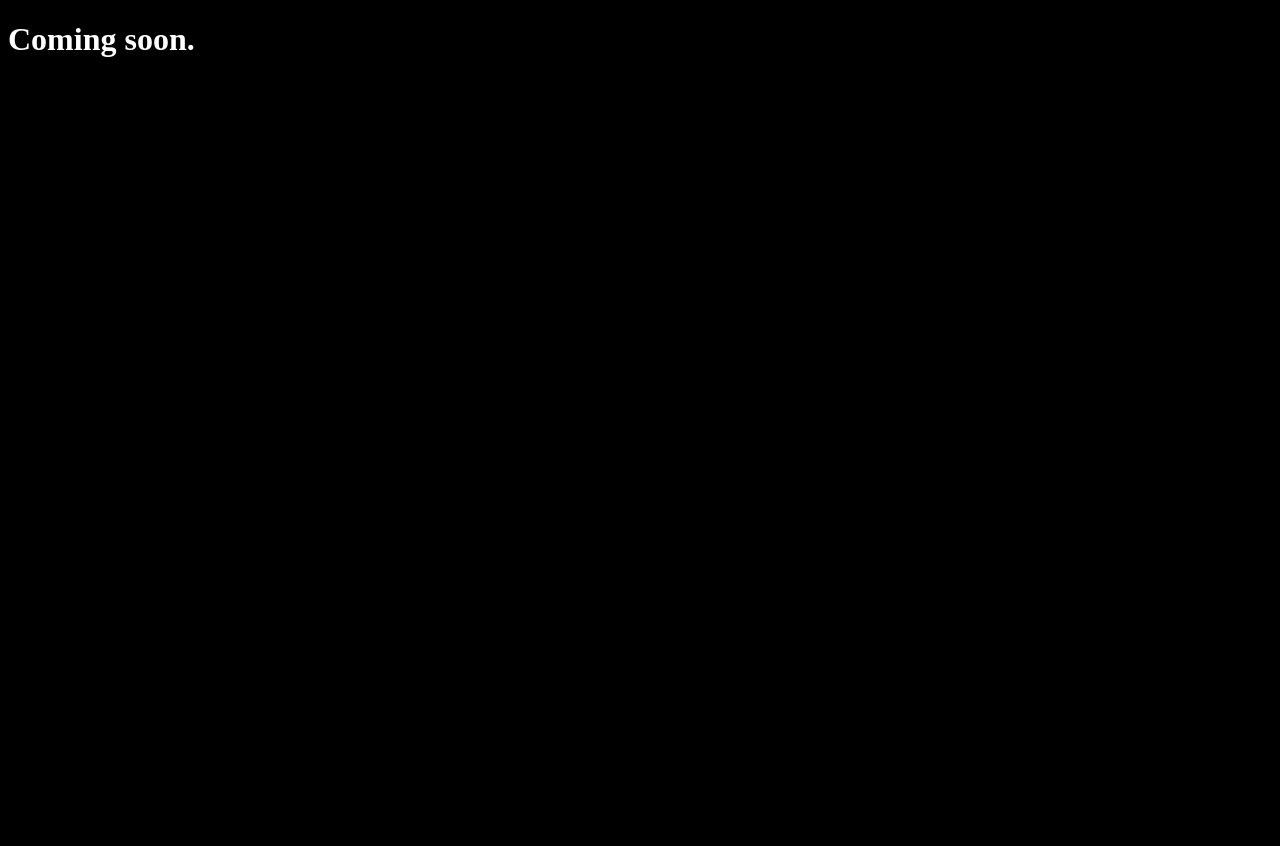
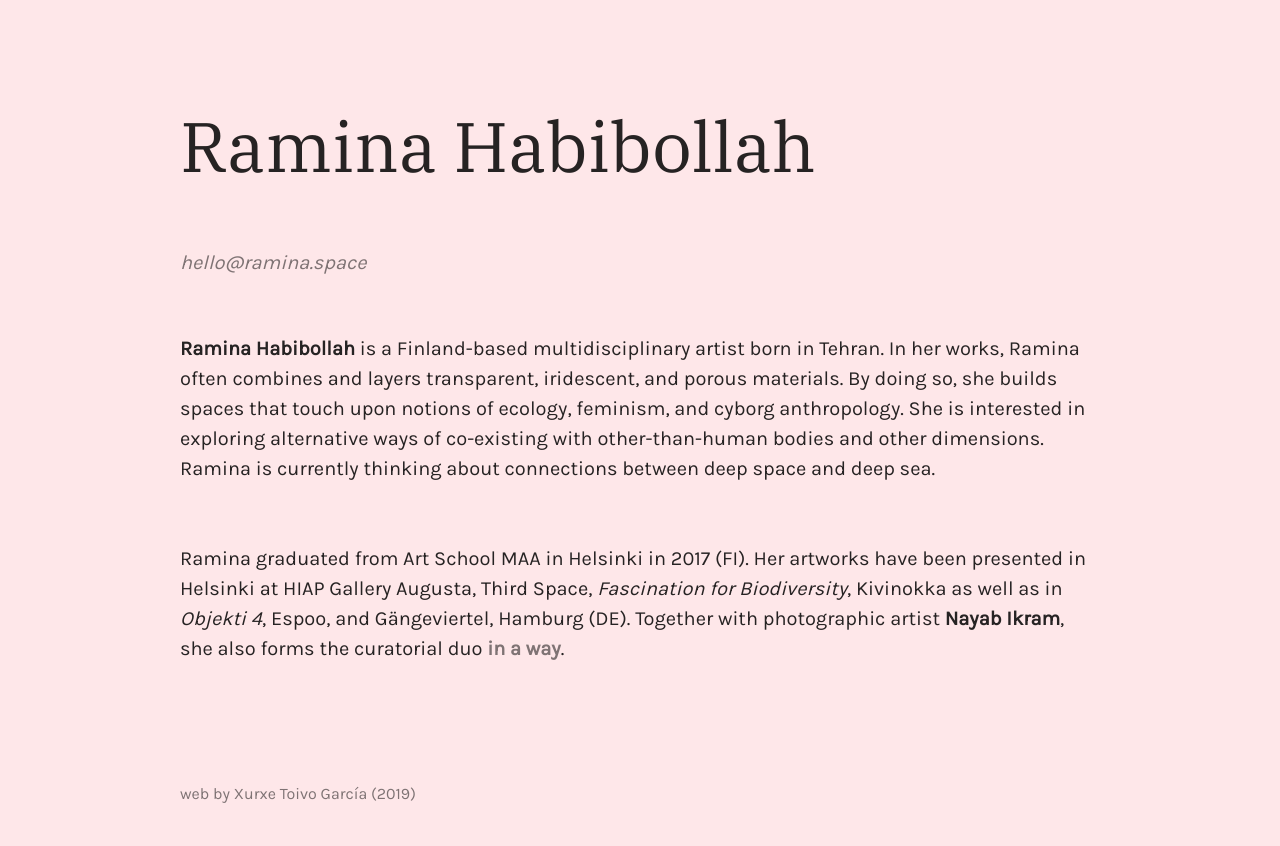
Before and after one commit to ramiliah/Ramina-website, a plain HTML site: page index.html in a window 1280 px wide. Before the commit the page ends 800 px from the top, so only its background shows below. Drawn offline with Linux system fonts and the light colour scheme.

Commit message:
Imported files from Xurxe's repository

```diff
--- /dev/null
+++ b/css/style.css
@@ -0,0 +1,119 @@
+/* GENERAL ****************************************************************** */
+
+* {
+    box-sizing: border-box;
+    font-family: 'Karla', sans-serif;
+    margin: 0;
+    padding: 0;
+    scroll-behavior: smooth;
+    text-decoration: none;
+}
+
+
+
+/* TYPOGRAPHY *************************************************************** */
+
+html {
+    color: hsla(0, 0%, 0%, 0.85);
+    font-size: 20px;
+}
+
+h1 {
+    font-family: 'IBM Plex Serif', serif;
+    font-weight: normal;
+    font-size: 3.5rem;
+    margin-top: 5rem;
+    margin-bottom: 3rem;
+}
+
+@media only screen and (min-width: 600px) and (max-width: 900px) {
+    html {
+        font-size: calc(16px + (20 - 16) * (100vw - 600px) / (900 - 600));
+    }
+
+    h1 {
+        font-size: calc(40px + (70 - 40) * (100vw - 600px) / (900 - 600));
+        margin-top: calc(32px + (100 - 32) * (100vw - 600px) / (900 - 600));
+    }
+}
+
+@media only screen and (max-width: 600px) {
+    html {
+        font-size: 16px;
+    }
+
+    h1 {
+        font-size: 2.5rem;
+        margin-top: 2rem;
+    }
+}
+
+p {
+    line-height: 1.5rem;
+    margin-top: 3rem;
+}
+
+.bold {
+    font-weight: 700;
+}
+
+.italic {
+    font-style: italic;
+}
+
+a {
+    color: hsla(0, 0%, 0%, 0.5);
+    transition: color 0.5s ease;
+    -moz-transition: color 0.5s ease;
+    -o-transition: color 0.5s ease;
+    -webkit-transition: color 0.5s ease;
+}
+
+a:hover {
+    color: hsla(0, 0%, 0%, 0.9);
+    transition: color 0.5s ease;
+    -moz-transition: color 0.5s ease;
+    -o-transition: color 0.5s ease;
+    -webkit-transition: color 0.5s ease;
+}
+
+
+
+/* LAYOUT ****************************************************************** */
+
+body {
+    background: white;
+    min-height: 100vh;
+}
+
+header, main, footer {
+    margin-left: 9rem;
+    margin-right: 9rem;
+    margin-bottom: 3rem;
+}
+
+footer {
+    margin-top: 6rem;
+}
+
+@media only screen and (min-width: 600px) and (max-width: 900px) {
+    header, main, footer {
+        margin-left: calc(32px + (180 - 32) * (100vw - 600px) / (900 - 600));
+        margin-right: calc(48px + (180 - 48) * (100vw - 600px) / (900 - 600));
+        margin-bottom: calc(32px + (60 - 32) * (100vw - 600px) / (900 - 600));
+    }
+}
+
+@media only screen and (max-width: 600px) {
+    header, main, footer {
+        margin-left: 2rem;
+        margin-right: 3rem;
+        margin-bottom: 2rem;
+    }
+}
+
+footer a {
+    display: block;
+    font-size: 0.8rem;
+    padding-bottom: 2rem;
+}
--- a/index.html
+++ b/index.html
@@ -1,14 +1,50 @@
 <!DOCTYPE html>
-<html lang="en">
+
+<html lang="en" prefix="og: http://ogp.me/ns#">
     <head>
         <meta charset="UTF-8">
         <meta name="viewport" content="width=device-width, initial-scale=1.0">
         <meta http-equiv="X-UA-Compatible" content="ie=edge">
+
         <title>Ramina Habibollah</title>
-    <link href="./styles.css" rel="stylesheet">
+        <meta name="description" content="Finland-based multidisciplinary artist born in Tehran" />
+        <meta name="keywords" content="ramina, ramina habibollah, art, contemporary art, helsinki, finland, espoo, taide, taiteilija, kuvataiteilija, ramina artist, artist, contemporary artist, nykytaide, nykytaiteilija" />
+
+        <meta property="og:title" content="Ramina Habibollah">
+        <meta property="og:description" content="Finland-based multidisciplinary artist born in Tehran">
+        <meta property="og:image" content="http://ramina.space/assets/Ramina-thumbnail.jpg">
+        <meta property="og:url" content="http://ramina.space/">
+        <meta name="twitter:card" content="summary_large_image">
+
+        <link href="https://fonts.googleapis.com/css?family=Karla|IBM+Plex+Serif" rel="stylesheet">
+        <link href="./css/style.css" rel="stylesheet" />
+
     </head>
+
     <body>
-    <h1>Coming soon.</h1>
 
+        <header>
+            <h1>Ramina Habibollah</h1>
+            <a href="mailto:hello@ramina.space" target="_blank">
+                <address>hello@ramina.space</address>
+            </a>
+        </header>
+
+        <main>
+            <p>
+                <span class="bold">Ramina Habibollah</span> is a Finland-based multidisciplinary artist born in Tehran. In her works, Ramina often combines and layers transparent, iridescent, and porous materials. By doing so, she builds spaces that touch upon notions of ecology, feminism, and cyborg anthropology. She is interested in exploring alternative ways of co-existing with other-than-human bodies and other dimensions. Ramina is currently thinking about connections between deep space and deep sea.
+            </p>
+
+            <p>
+                Ramina graduated from Art School MAA in Helsinki in 2017 (FI). Her artworks have been presented in Helsinki at HIAP Gallery Augusta, Third Space, <span class="italic">Fascination for Biodiversity</span>, Kivinokka as well as in <span class="italic">Objekti 4</span>, Espoo, and Gängeviertel, Hamburg (DE). Together with photographic artist <span class="bold">Nayab Ikram</span>, she also forms the curatorial duo <a class="bold" href="https://www.instagram.com/_inaway_/" target="_blank">in a way</a>.
+            </p>
+
+        </main>
+
+        <footer>
+            <a href="https://github.com/xurxe/Ramina" target="_blank">web by Xurxe Toivo García (2019)</a>
+        </footer>
+
+        <script src="./js/script.js"></script>
     </body>
 </html>
--- /dev/null
+++ b/js/script.js
@@ -0,0 +1,9 @@
+const body = document.querySelector('body');
+
+let H = Math.round(Math.random() * (359 - 300) + 300);
+let S = Math.round(Math.random() * (100 - 80) + 80);
+let L = 95;
+
+let hsl = `hsl(${H}, ${S}%, ${L}%)`;
+
+body.style.background = hsl;
--- a/styles.css
+++ /dev/null
@@ -1,4 +0,0 @@
-html {
-    background: black;
-    color: white;
-}
```
Also changed, not shown: assets/Ramina-thumbnail.jpg (added), 3 other files. Lines whose indentation alone changed are shown as unchanged.
